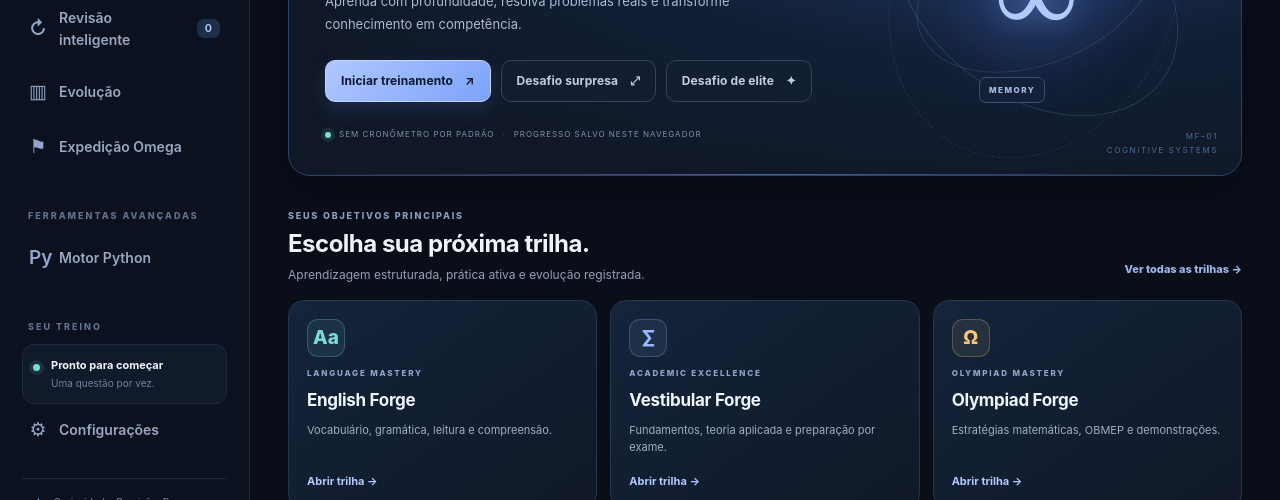
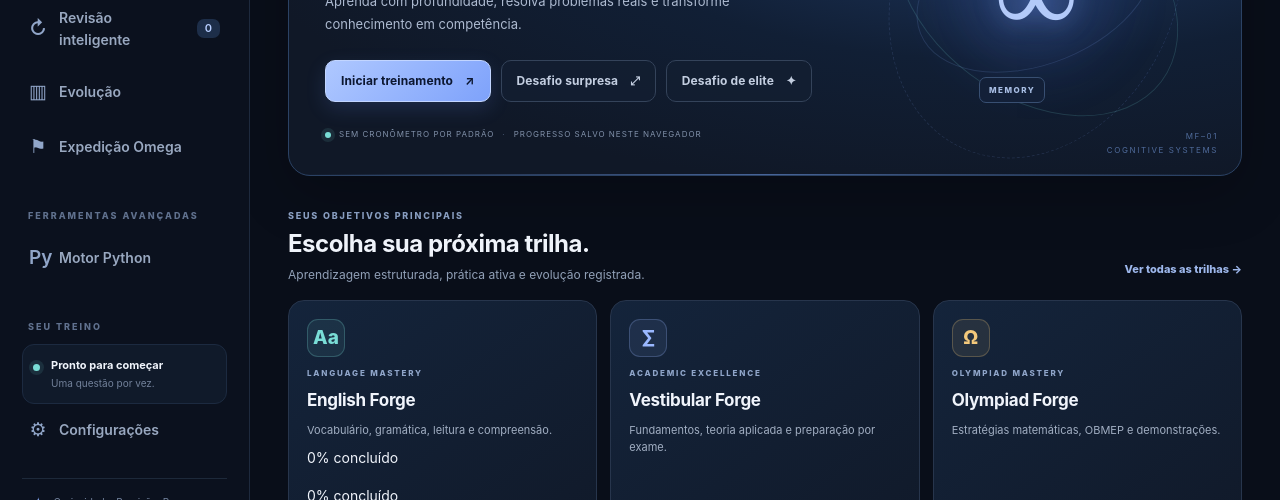
Before and after one commit to mateusvidotto-dotcom/INTELIGENCIAGAME2.0, a plain HTML site: page index.html in a window 1280 px wide. Shown: the part 300-800 px from the top of the page. Drawn offline with Linux system fonts and the light colour scheme.

Commit message:
Show study track progress in dashboard and reports

```diff
--- a/index.html
+++ b/index.html
@@ -81,7 +81,7 @@
               <button class="text-button" data-nav="learning">Ver todas as trilhas <span aria-hidden="true">→</span></button>
             </div>
             <div class="home-study-grid">
-              <button type="button" class="home-study-card home-study-english" data-nav="learning"><span class="home-study-icon">Aa</span><span class="eyebrow">LANGUAGE MASTERY</span><strong>English Forge</strong><small>Vocabulário, gramática, leitura e compreensão.</small><span class="home-study-link">Abrir trilha →</span></button>
+              <button type="button" class="home-study-card home-study-english" data-nav="learning"><span class="home-study-icon">Aa</span><span class="eyebrow">LANGUAGE MASTERY</span><strong>English Forge</strong><small>Vocabulário, gramática, leitura e compreensão.</small><span class="home-study-progress" data-study-progress="english">0% concluído</span><span class="home-study-progress-track"><i data-study-bar="english"></i></span><span class="home-study-progress" data-study-progress="vestibular">0% concluído</span><span class="home-study-progress-track"><i data-study-bar="vestibular"></i></span><span class="home-study-progress" data-study-progress="olympiad">0% concluído</span><span class="home-study-progress-track"><i data-study-bar="olympiad"></i></span><span class="home-study-link">Abrir trilha →</span></button>
               <button type="button" class="home-study-card home-study-vestibular" data-nav="learning"><span class="home-study-icon">∑</span><span class="eyebrow">ACADEMIC EXCELLENCE</span><strong>Vestibular Forge</strong><small>Fundamentos, teoria aplicada e preparação por exame.</small><span class="home-study-link">Abrir trilha →</span></button>
               <button type="button" class="home-study-card home-study-olympiad" data-nav="learning"><span class="home-study-icon">Ω</span><span class="eyebrow">OLYMPIAD MASTERY</span><strong>Olympiad Forge</strong><small>Estratégias matemáticas, OBMEP e demonstrações.</small><span class="home-study-link">Abrir trilha →</span></button>
             </div>
@@ -189,6 +189,7 @@
         <section class="view" id="view-progress" aria-labelledby="progress-title">
           <div class="page-heading"><div class="eyebrow">RELATÓRIO PESSOAL</div><h1 id="progress-title">Evolução observada</h1><p>Indicadores calculados a partir de ações reais registradas nesta instalação.</p></div>
           <div class="progress-main-grid"><article class="panel overall-panel"><div class="eyebrow">NÍVEL INTERNO DO JOGO</div><div class="overall-level"><strong id="progress-level-number">1</strong><div><h2 id="progress-level-name">Iniciação</h2><p id="progress-next-level">Próximo nível a 100 XP</p></div></div><div class="progress-track progress-track-wide"><span id="progress-xp-bar" style="width:0%"></span></div><div class="level-foot"><span id="progress-total-xp">0 XP no total</span><span id="progress-level-percent">0% até o próximo nível</span></div></article><article class="panel"><div class="eyebrow">BALANÇO GERAL</div><div class="summary-metric"><span>Taxa de acerto</span><strong id="progress-accuracy">—</strong></div><div class="summary-metric"><span>Primeira tentativa correta sem pista</span><strong id="progress-first-try">—</strong></div><div class="summary-metric"><span>Taxa de uso de pistas</span><strong id="progress-hint-rate">—</strong></div><div class="summary-metric"><span>Confiança média / acerto</span><strong id="progress-confidence-calibration">—</strong></div><div class="summary-metric"><span>Sessões concluídas</span><strong id="progress-sessions">0</strong></div></article></div>
+          <div class="section-heading"><div class="eyebrow">CURSOS PRIORITÁRIOS</div><h2>Progresso nas trilhas de estudo</h2></div><section class="panel study-progress-report" id="study-path-progress-list"><p class="muted-label">Conclua aulas para acompanhar sua evolução aqui.</p></section>
           <div class="section-heading"><div class="eyebrow">HABILIDADES PRATICADAS</div><h2>Desempenho por laboratório</h2></div><div class="panel skill-breakdown" id="skill-breakdown"></div>
           <div class="section-heading"><div class="eyebrow">HISTÓRICO</div><h2>Atividades recentes</h2></div><div class="panel history-panel" id="history-panel"></div>
           <div class="panel export-panel"><div><div class="eyebrow">PORTABILIDADE</div><h3>Seus dados, sob seu controle</h3><p>Exporte um backup do progresso em JSON para guardar ou importar em outro navegador. Os dados não são enviados a um servidor.</p></div><div class="export-actions"><button class="button button-secondary" id="export-progress">Exportar progresso ↓</button><label class="button button-ghost file-button" for="import-progress-file">Importar backup ↑</label><input id="import-progress-file" type="file" accept="application/json,.json" hidden></div></div>
```
